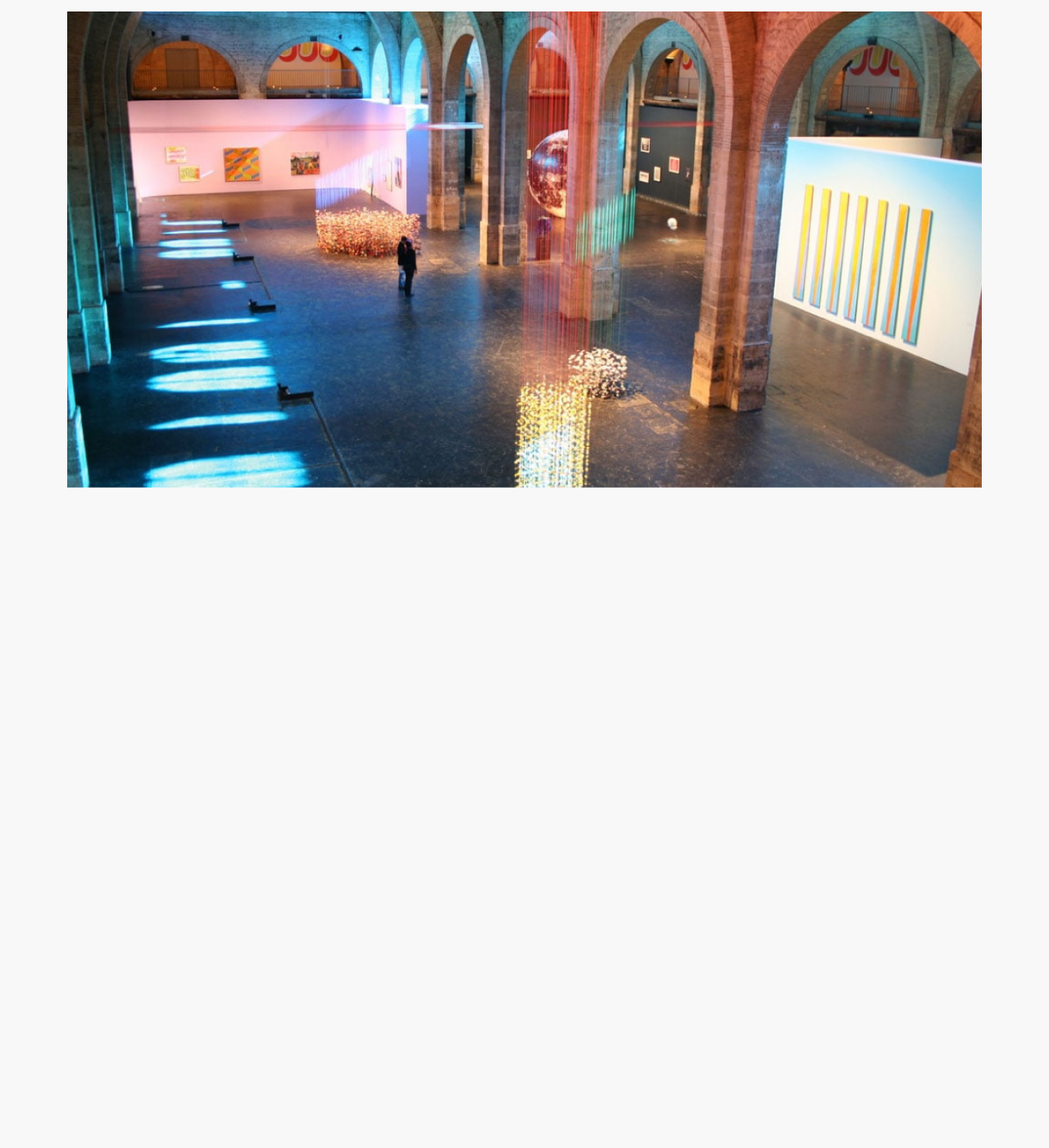
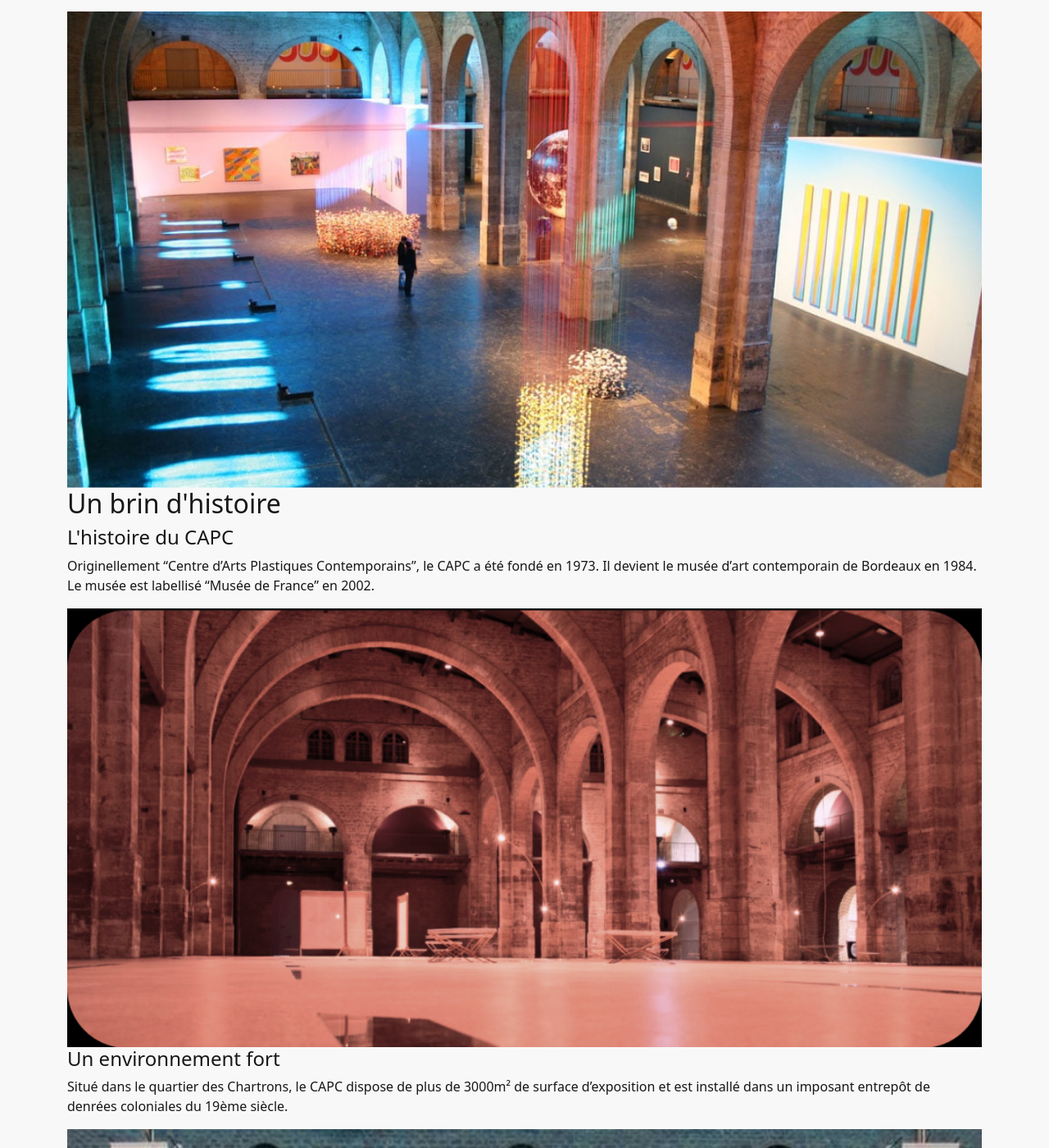
Before and after one commit to studio-beauvoir/jekyll-capc, a Jekyll site: the page built from _pages/index.html, in a window 1280 px wide and 1400 px high, scrolled down 282 px. Shown: the whole window at 82% size. Built offline with Jekyll 4.4.1, drawn with Linux system fonts in a browser that asks for light colours; before the commit the page ends 900 px from its top, so only the background shows below that; some of the changed text lies outside the part shown.

Commit message:
contenu brin-histoire

```diff
--- a/_includes/sections/home/brin-histoire.html
+++ b/_includes/sections/home/brin-histoire.html
@@ -1,5 +1,35 @@
 <section class="container-fluid" id="brinHistoire">
     <div class="container">
+        <h2 class=""> Un brin d'histoire</h2>
+    </div>
+    <div class="container col">
+        <div class="row">
+            <h4>L'histoire du CAPC</h4>
+            <p>Originellement “Centre d’Arts Plastiques Contemporains”,
+            le CAPC a été fondé en 1973. Il devient le musée d’art
+            contemporain de Bordeaux en 1984. Le musée est labellisé
+            “Musée de France” en 2002.
+            </p>
+            <img src="../../assets/img/histoire.png" alt="Intérieur du CAPC">
+        </div>
 
+        <div class="row">
+            <h4>Un environnement fort</h4>
+            <p>Situé dans le quartier des Chartrons, le CAPC dispose de plus
+                de 3000m² de surface d’exposition et est installé dans un imposant
+                entrepôt de denrées coloniales du 19ème siècle.
+            </p>
+            <img src="../../assets/img/environnement.jpg" alt="Le bâtiment du CAPC">
+        </div>
+
+        <div class="row">
+            <h4>Une collection des plus fournies</h4>
+            <p>Le CAPC comprend une collection de plus de 1600 pièces signées par
+                plus de 200 artistes des quatres coins du monde. Nous pouvons citer
+                parmi eux Daniel Buren, Nan Goldin, Richard Serra ou encore Keith
+                Haring.
+            </p>
+            <img src="../../assets/img/collection.jpg" alt="Un exemple de collection du CAPC">
+        </div>
     </div>
 </section>
```
